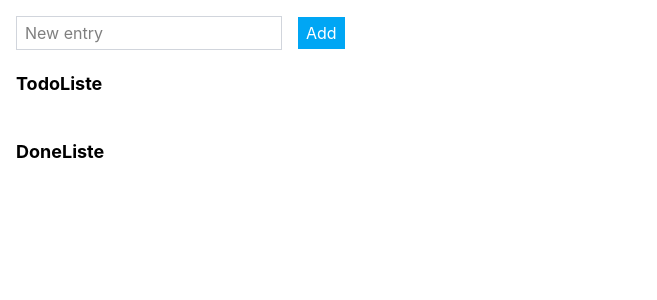
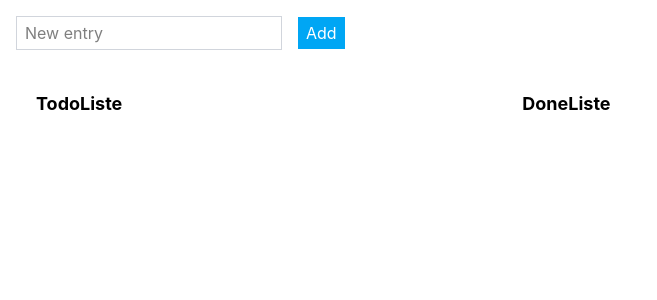
Before and after one commit to Forule/todo, a React (Vite) app: page / in a window 1280 px wide. Shown: the top 300 px of the page, without its empty margins (0-657 px from the left). Built offline with nearby package versions, Linux system fonts and the light colour scheme.

Commit message:
modified Layout

```diff
--- a/src/App.tsx
+++ b/src/App.tsx
@@ -84,10 +84,16 @@ function onDeleteDone(id: string){
   return (
     <div className="flex flex-col gap-5 p-4">
       <AddTodoForm value = {inputValue} onAdd={onAdd} onChange={onInputChange}></AddTodoForm>
-      <h1 className="text-lg font-bold">TodoListe</h1>
-      <TodoList onDelete={onDeleteTodo} todoList={todoList} onClick={onMoveToDone}></TodoList>
-      <h1 className="text-lg font-bold">DoneListe</h1>
-      <TodoList onDelete={onDeleteDone} todoList={doneList} onClick={onMoveToTodo}></TodoList>
+      <div className="flex flex-row gap-100 p-5">
+        <div>
+          <h1 className="text-lg font-bold">TodoListe</h1>
+          <TodoList onDelete={onDeleteTodo} todoList={todoList} onClick={onMoveToDone}></TodoList>
+        </div>
+        <div>
+          <h1 className="text-lg font-bold">DoneListe</h1>
+          <TodoList onDelete={onDeleteDone} todoList={doneList} onClick={onMoveToTodo}></TodoList>
+        </div>
+      </div>
     </div>
   )
 }
```
